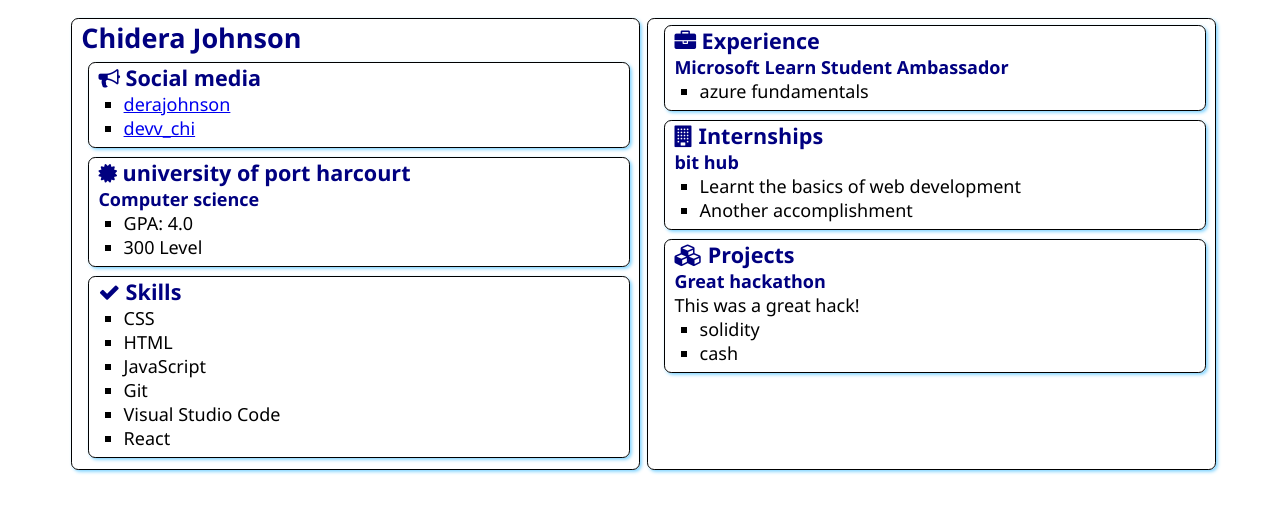
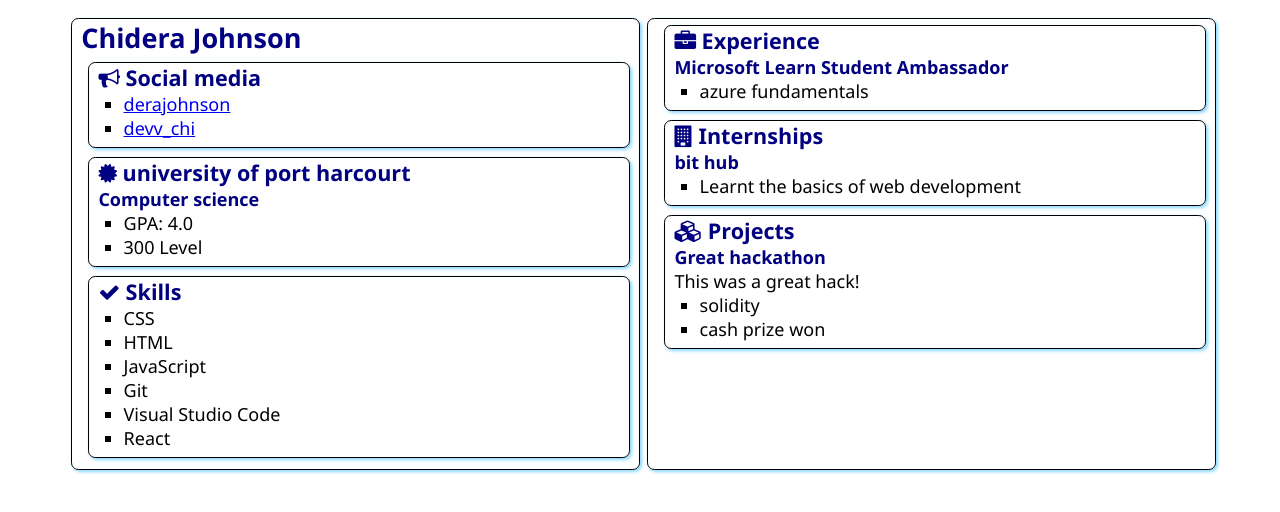
Before and after one commit to derajohnson/SATechnicalOnboarding, a plain HTML site: page src/index.html in a window 1280 px wide. Drawn offline with Linux system fonts and the light colour scheme.

Commit message:
removed excess accomplishments

```diff
--- a/src/index.html
+++ b/src/index.html
@@ -75,7 +75,6 @@
                 <h3>bit hub</h3>
                 <ul>
                     <li>Learnt the basics of web development</li>
-                    <li>Another accomplishment</li>
                 </ul>
             </section>
             <section class="box">
@@ -88,7 +87,7 @@
                 <div>This was a great hack!</div>
                 <ul>
                     <li>solidity</li>
-                    <li>cash</li>
+                    <li>cash prize won</li>
                 </ul>
             </section>
         </article>
```
